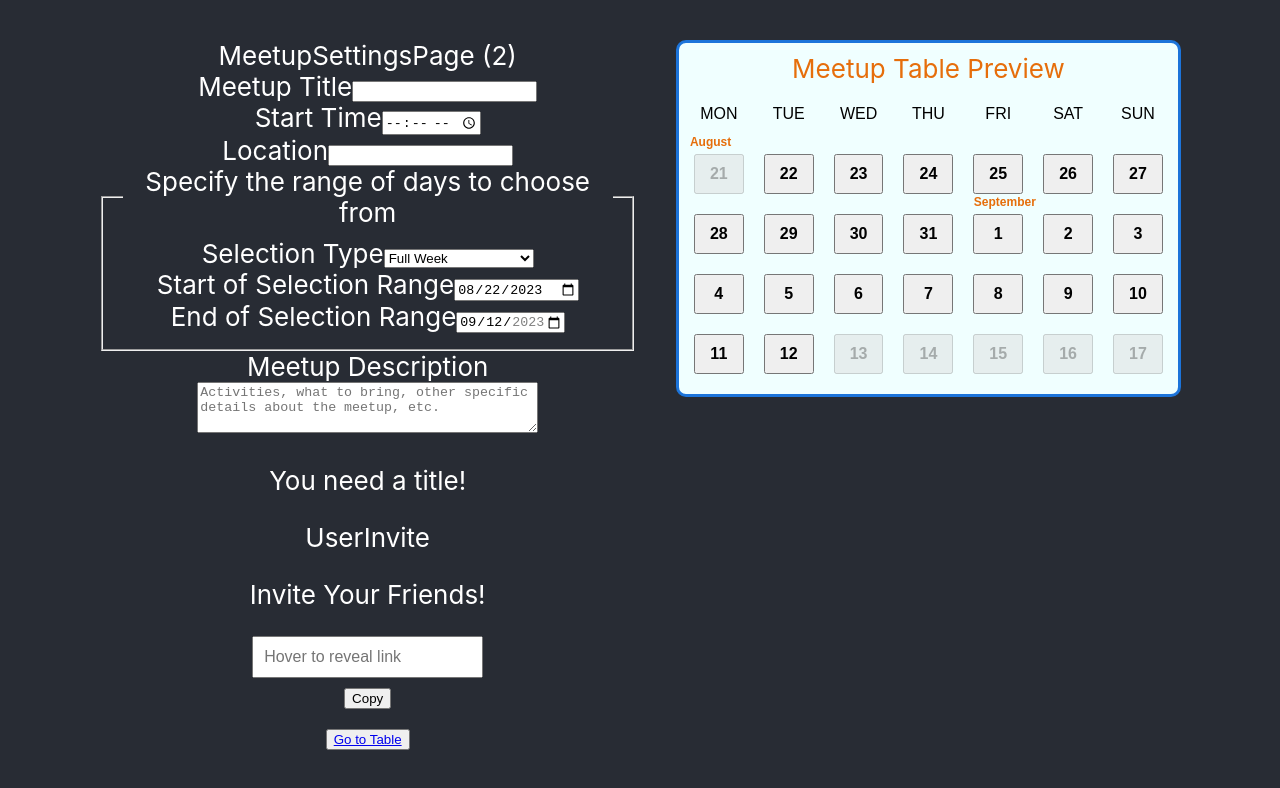
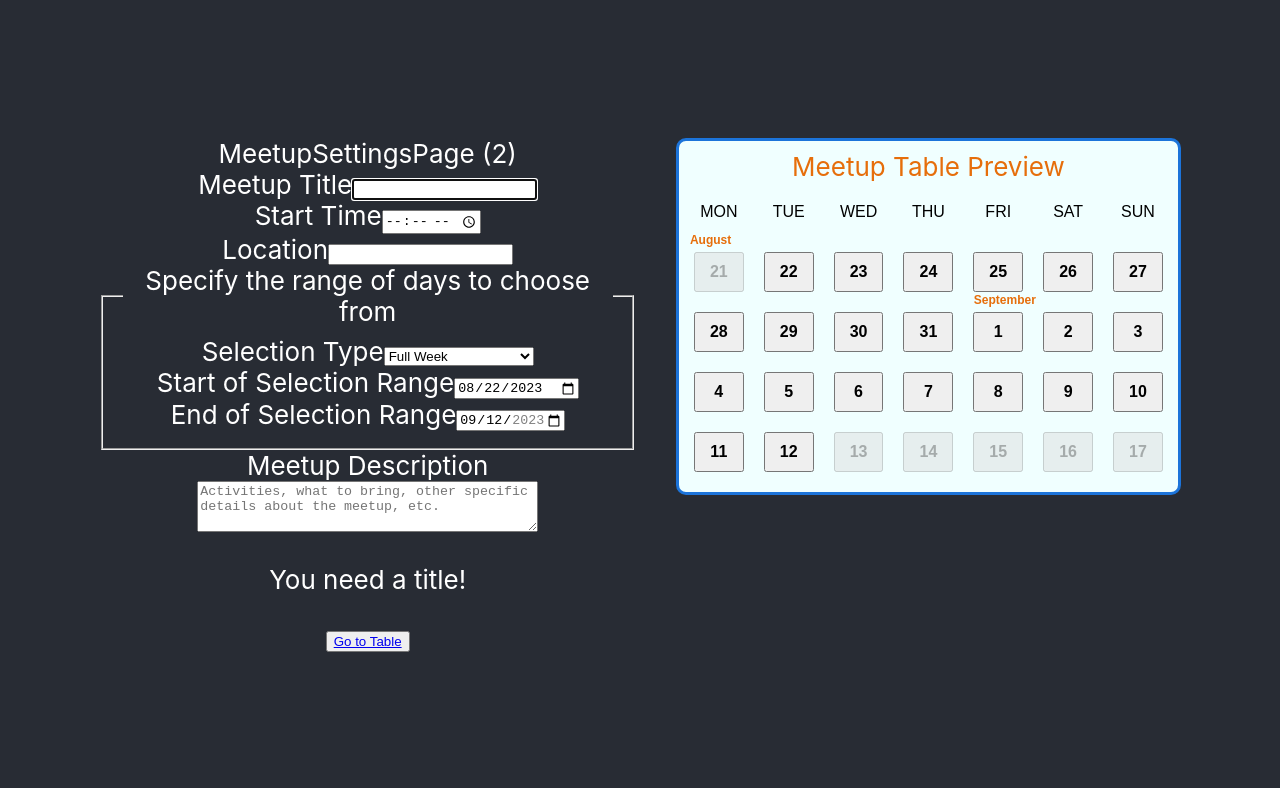
Before and after one commit to ElderlyC/meetup-app, a React (Create React App) app: page /#/Meetup-Settings in a window 1280 px wide. Shown: the top 788 px of the page. Built offline with nearby package versions, Linux system fonts and the light colour scheme.

Commit message:
invite link hiding

```diff
--- a/src/Components/SettingsPage/SettingsForm/SettingsForm.jsx
+++ b/src/Components/SettingsPage/SettingsForm/SettingsForm.jsx
@@ -2,7 +2,13 @@ import React, { useState } from "react";
 import GreenButton from "../../GreenLinkButton/GreenLinkButton";
 import DateSelection from "../DateSelection/DateSelection";
 
-const SettingsForm = ({ onDateChange, onTitleChange, link, title }) => {
+const SettingsForm = ({
+  onDateChange,
+  onTitleChange,
+  link,
+  title,
+  showInvite,
+}) => {
   const [blur, setBlur] = useState(false);
 
   const handleTitleInputChange = (e) => {
@@ -13,6 +19,7 @@ const SettingsForm = ({ onDateChange, onTitleChange, link, title }) => {
     if (title !== "") {
       setBlur(true);
     }
+    showInvite(true);
   };
 
   return (
@@ -26,6 +33,7 @@ const SettingsForm = ({ onDateChange, onTitleChange, link, title }) => {
             value={title}
             onBlur={handleBlur}
             disabled={blur}
+            autoFocus
             required
           />
         </div>
--- a/src/Components/SettingsPage/UserInvite/UserInvite.jsx
+++ b/src/Components/SettingsPage/UserInvite/UserInvite.jsx
@@ -33,7 +33,6 @@ const UserInvite = ({ title, saveLink }) => {
 
   return (
     <div>
-      UserInvite
       <p>Invite Your Friends!</p>
       <div>
         <div className={classes.inputContainer}>
--- a/src/Pages/MeetupSettingsPage.jsx
+++ b/src/Pages/MeetupSettingsPage.jsx
@@ -12,6 +12,7 @@ function MeetupSettingsPage() {
   const [tableDates, setTableDates] = useState();
   const [title, setTitle] = useState(initialTitle);
   const [link, setLink] = useState();
+  const [showInvite, setShowInvite] = useState();
 
   const dateChangeHandler = (enteredDateData) => {
     setTableDates(enteredDateData);
@@ -25,6 +26,10 @@ function MeetupSettingsPage() {
     setLink(link);
   };
 
+  const handleShowInvite = (show) => {
+    setShowInvite(show);
+  };
+
   return (
     <div className={classes.container}>
       <div className={classes.leftCol}>
@@ -34,8 +39,9 @@ function MeetupSettingsPage() {
           onDateChange={dateChangeHandler}
           link={link}
           title={title}
+          showInvite={handleShowInvite}
         />
-        <UserInvite title={title} saveLink={handleSaveLink} />
+        {showInvite && <UserInvite title={title} saveLink={handleSaveLink} />}
         <button>
           <Link to={"/Table"}>Go to Table</Link>
         </button>
```
